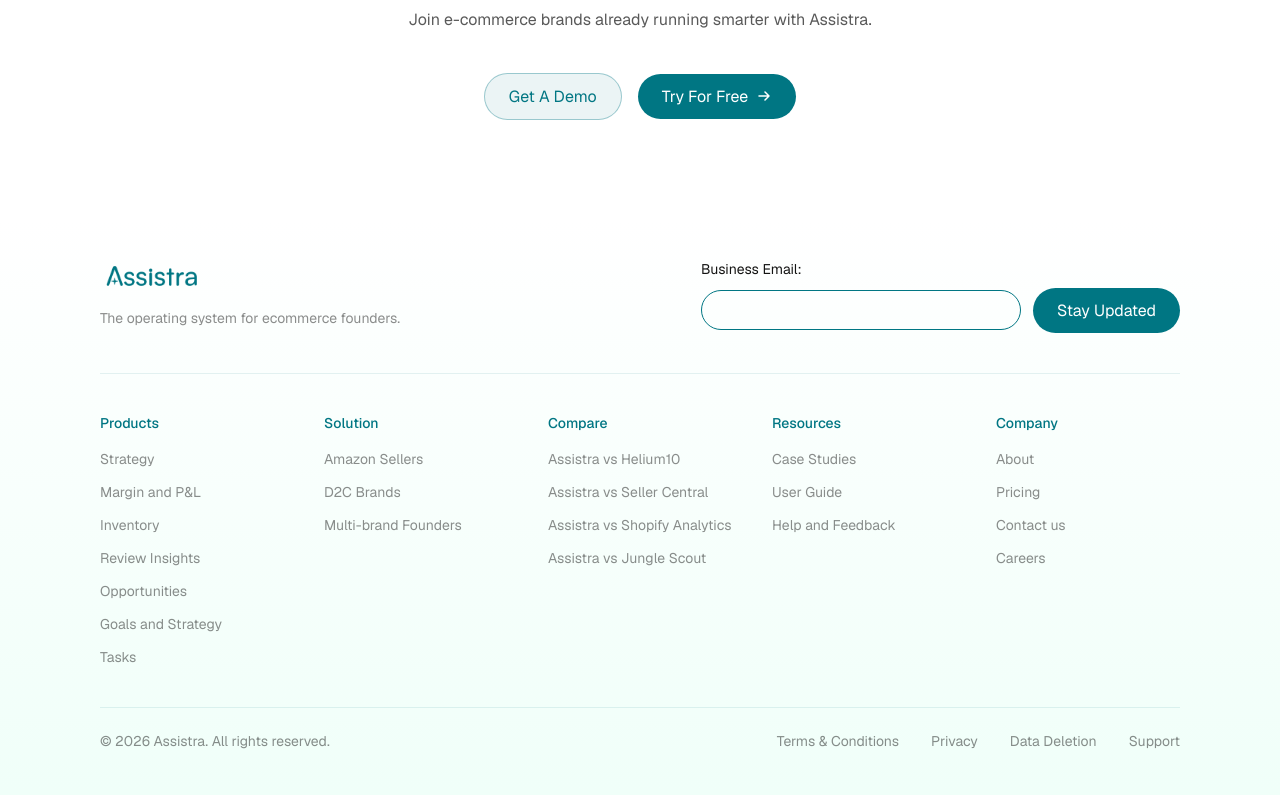
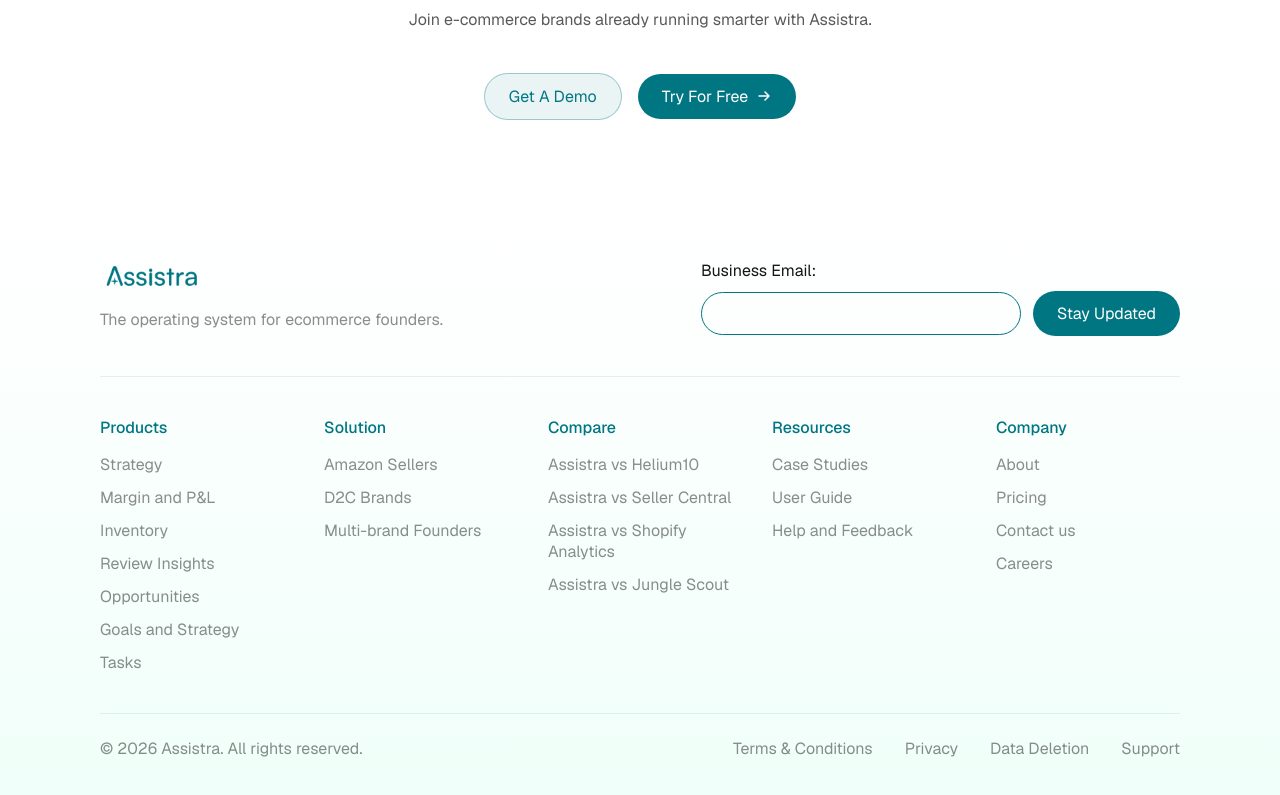
Before and after one commit to divvyanshush/Assistra-Landing-Page, a plain HTML site: page index.html in a window 1280 px wide. Shown: the part 4873-5668 px from the top of the page. Drawn offline with nearby package versions, Linux system fonts and the light colour scheme.

Commit message:
fix: all footer font sizes to 16px

```diff
--- a/index.html
+++ b/index.html
@@ -692,7 +692,7 @@
 
     .footer-brand p {
       font-family: 'Geist', sans-serif;
-      font-size: 14px;
+      font-size: 16px;
       font-weight: 400;
       color: rgba(0,0,0,0.45);
     }
@@ -706,7 +706,7 @@
 
     .footer-email-form label {
       font-family: 'Geist', sans-serif;
-      font-size: 14px;
+      font-size: 16px;
       font-weight: 400;
       color: #141413;
     }
@@ -719,7 +719,7 @@
 
     .footer-email-form input {
       font-family: 'Geist', sans-serif;
-      font-size: 14px;
+      font-size: 16px;
       font-weight: 400;
       color: #141413;
       border: 1.5px solid #007683;
@@ -743,7 +743,7 @@
 
     .footer-col h4 {
       font-family: 'Geist', sans-serif;
-      font-size: 14px;
+      font-size: 16px;
       font-weight: 500;
       color: #007683;
       margin-bottom: 16px;
@@ -760,7 +760,7 @@
 
     .footer-col ul li a {
       font-family: 'Geist', sans-serif;
-      font-size: 14px;
+      font-size: 16px;
       font-weight: 400;
       color: rgba(0,0,0,0.45);
       text-decoration: none;
@@ -779,7 +779,7 @@
 
     .footer-bottom span {
       font-family: 'Geist', sans-serif;
-      font-size: 14px;
+      font-size: 16px;
       font-weight: 400;
       color: rgba(0,0,0,0.45);
     }
@@ -791,7 +791,7 @@
 
     .footer-bottom-links a {
       font-family: 'Geist', sans-serif;
-      font-size: 14px;
+      font-size: 16px;
       font-weight: 400;
       color: rgba(0,0,0,0.45);
       text-decoration: none;
```
